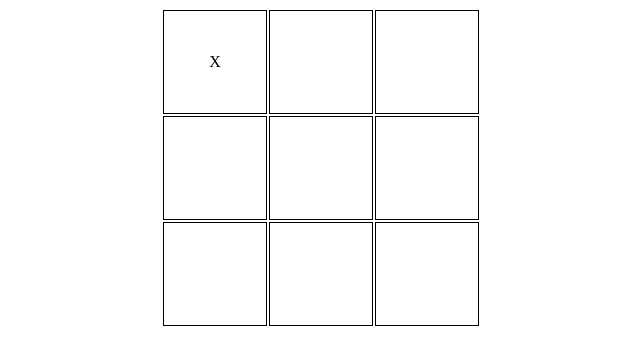
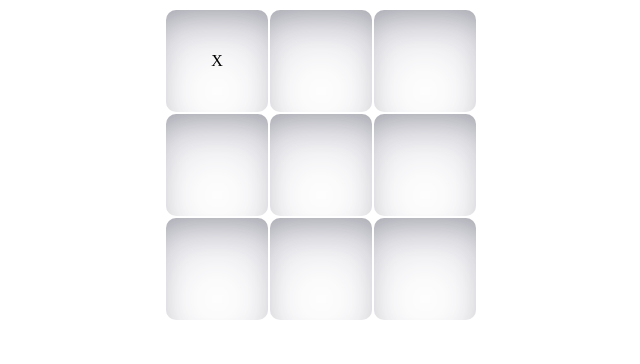
Before and after one commit to VinitJS/tictactoe-js-html, a plain HTML site: page index.html in a window 1280 px wide. Both pictures are taken after a click on the element 534 px from the left and 62 px from the top of the page. Shown: the whole page, without its empty margins (319-959 px from the left). Drawn offline with Linux system fonts and the light colour scheme.

Commit message:
updated css

```diff
--- a/index.html
+++ b/index.html
@@ -16,7 +16,8 @@
         td {
             height: 100px;
             width: 100px;
-            border: 1px solid black;
+            box-shadow: rgba(50, 50, 93, 0.25) 0px 30px 60px -12px inset, rgba(0, 0, 0, 0.3) 0px 18px 36px -18px inset;
+            border-radius: 10px;
         }
     </style>
 </head>
--- a/index.js
+++ b/index.js
@@ -41,7 +41,8 @@ let playerTurn = true; // false: p2, true: p1
 let clickedCount = 0;
 
 function mark(i, j) {
-    if(document.getElementById('announce').innerText) return;
+    if(document.getElementById('announce').innerText ||
+    refBoard[i][j].innerText) return;
     if(i < 0 || i > 2 || j < 0 || j > 2) throw Error("Invalid Input");
     if(playerTurn) {
         refBoard[i][j].innerText = "X";
```
